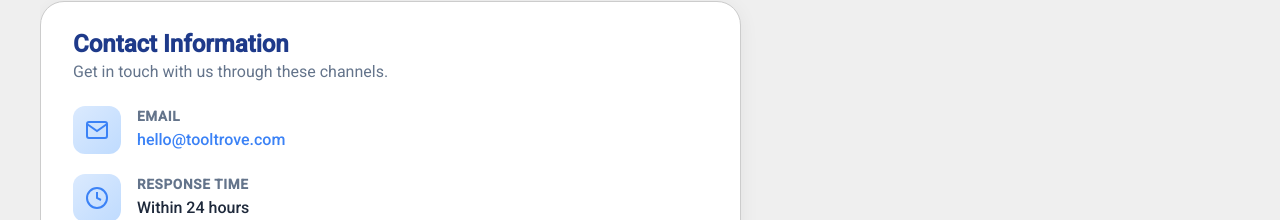
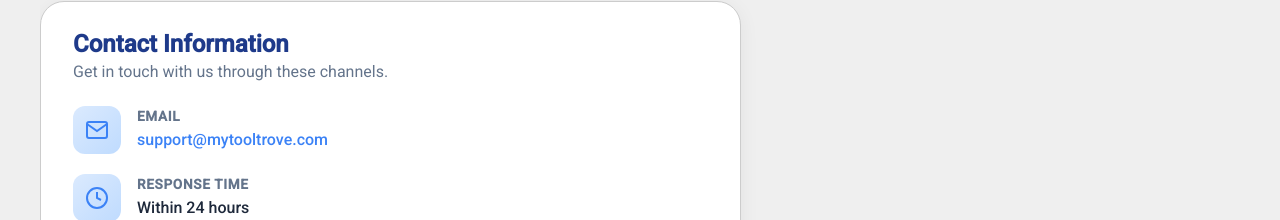
Before and after one commit to danishkha007/tools-ecosystem, an Angular app: page /contact in a window 1280 px wide. Shown: the part 411-631 px from the top of the page. Built offline with nearby package versions, Linux system fonts and the light colour scheme; a web font is replaced by a local one.

Commit message:
Update contact email address to support@mytooltrove.com

```diff
--- a/src/app/features/contact/contact.html
+++ b/src/app/features/contact/contact.html
@@ -31,7 +31,7 @@
                 </div>
                 <div class="info-content">
                   <span class="info-label">Email</span>
-                  <a href="mailto:hello@tooltrove.com" class="info-value">hello@tooltrove.com</a>
+                  <a href="mailto:support@mytooltrove.com" class="info-value">support@mytooltrove.com</a>
                 </div>
               </div>
 
```
